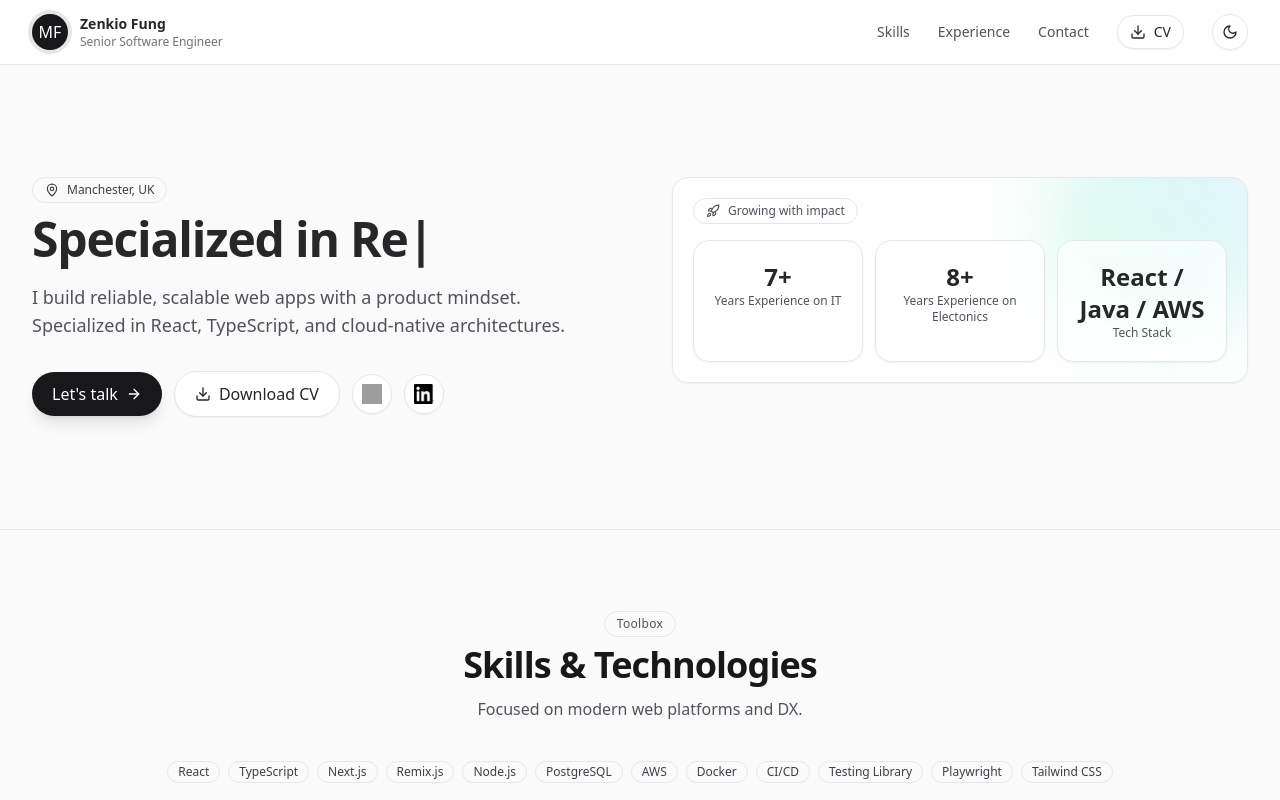
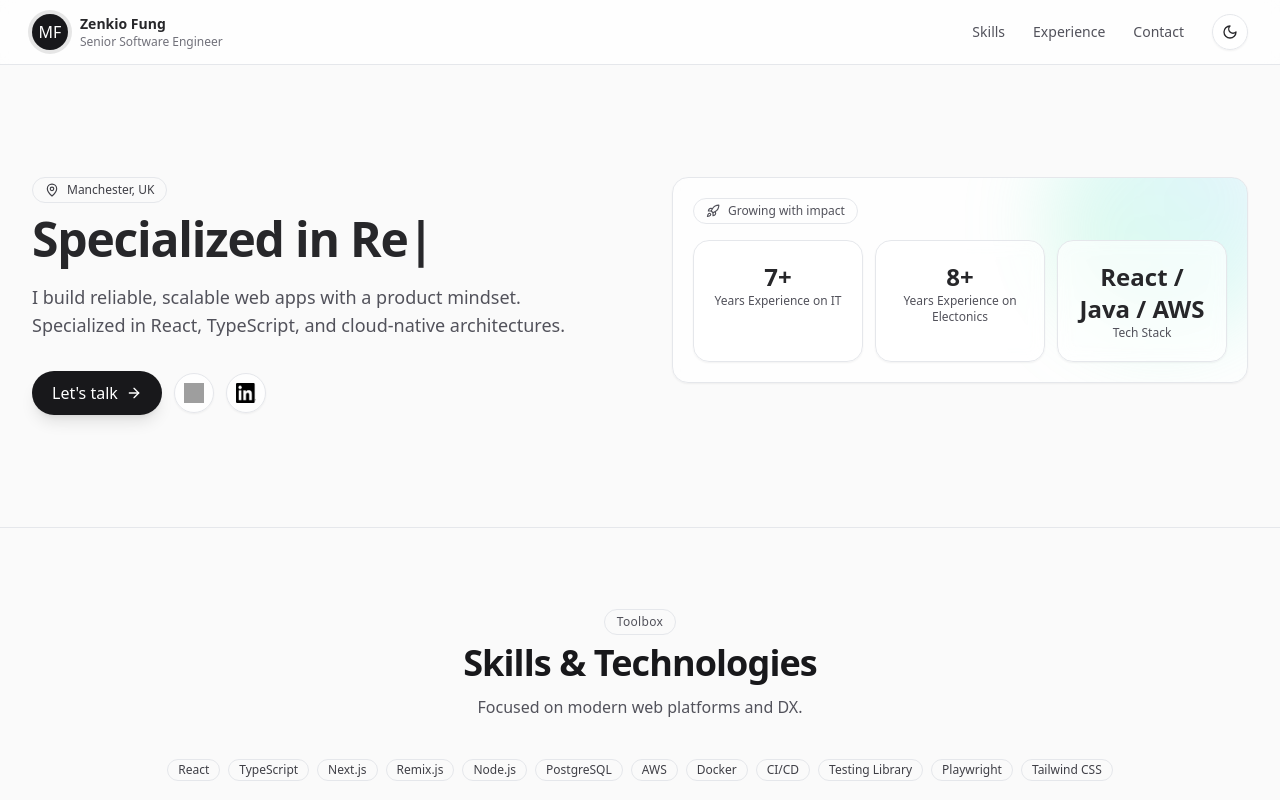
Before and after one commit to zenkio/zenkio.github.io, a React (Vite) app: page / in a window 1280 px wide. Shown: the top 800 px of the page. Built offline with nearby package versions, Linux system fonts and the light colour scheme; grey boxes are pictures that could not be loaded.

Commit message:
Remove Download CV buttons when no CV

```diff
--- a/src/App.tsx
+++ b/src/App.tsx
@@ -94,7 +94,7 @@ const profile = {
     github: "https://github.com/zenkio",
     linkedin: "https://www.linkedin.com/in/zenkio-fung-064850176",
   },
-  ctaCV: "/Man_Ho_Fung_CV.pdf",
+  ctaCV: undefined, //"/Man_Ho_Fung_CV.pdf",
 };
 
 const stats = [
@@ -310,9 +310,9 @@ function AppContent() {
               <a href="#experience" className="text-sm text-zinc-600 hover:text-zinc-900 dark:text-zinc-300 dark:hover:text-white">Experience</a>
               {writing.length > 0 && <a href="#writing" className="text-sm text-zinc-600 hover:text-zinc-900 dark:text-zinc-300 dark:hover:text-white">Writing</a>}
               <a href="#contact" className="text-sm text-zinc-600 hover:text-zinc-900 dark:text-zinc-300 dark:hover:text-white">Contact</a>
-              <a href={profile.ctaCV} className="inline-flex items-center gap-2 rounded-full border bg-white px-3 py-1.5 text-sm font-medium shadow-sm transition hover:scale-[1.02] hover:shadow-md dark:border-zinc-800 dark:bg-zinc-900">
+              {profile.ctaCV? <a href={profile.ctaCV} className="inline-flex items-center gap-2 rounded-full border bg-white px-3 py-1.5 text-sm font-medium shadow-sm transition hover:scale-[1.02] hover:shadow-md dark:border-zinc-800 dark:bg-zinc-900">
                 <Download className="h-4 w-4" /> CV
-              </a>
+              </a> : null}
               <ThemeToggle />
             </nav>
             <div className="md:hidden">
@@ -344,12 +344,12 @@ function AppContent() {
                   >
                     Let's talk <ArrowRight className="h-4 w-4 transition group-hover:translate-x-0.5" />
                   </a>
-                  <a
+                  {profile.ctaCV ? <a
                     href={profile.ctaCV}
                     className="inline-flex items-center gap-2 rounded-full border bg-white px-5 py-2.5 text-zinc-800 shadow-sm transition hover:shadow-md dark:border-zinc-800 dark:bg-zinc-900 dark:text-zinc-100"
                   >
                     <Download className="h-4 w-4" /> Download CV
-                  </a>
+                  </a>: null}
                   <a
                     href={profile.social.github}
                     aria-label="GitHub"
```
